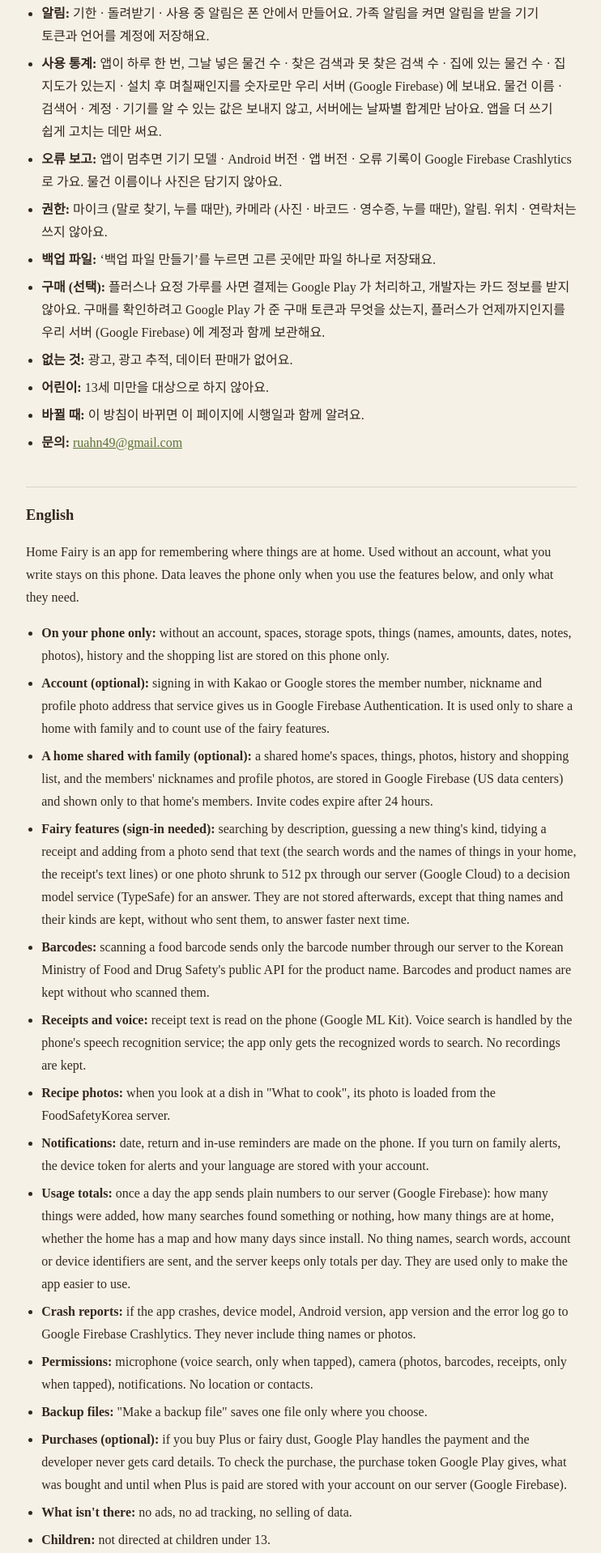
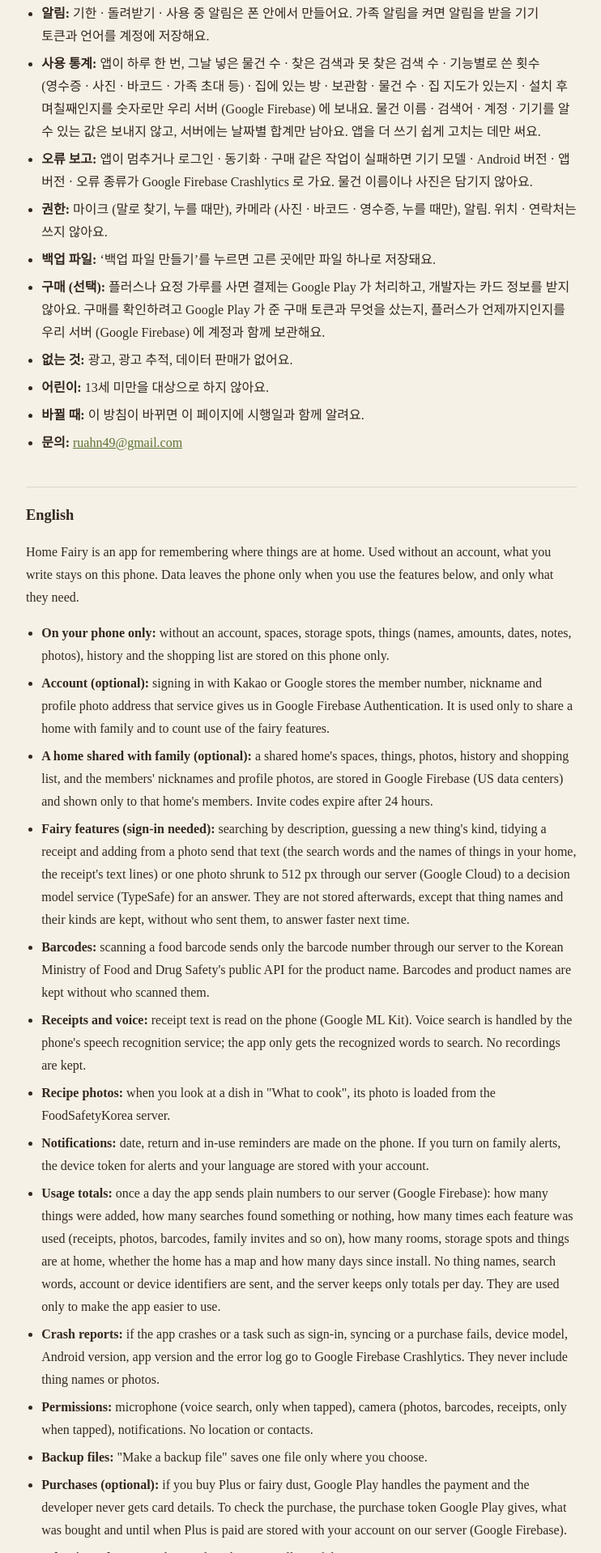
Before and after one commit to graviton94/graviton94.github.io, a plain HTML site: page homefairy/privacy/index.html in a window 1280 px wide. Shown: the part 927-2845 px from the top of the page at 81% size, without its empty margins (268-1010 px from the left). Drawn offline with Linux system fonts and the light colour scheme.

Commit message:
Home Fairy privacy: feature counts in the usage totals; failed tasks in error reports (#20)
Claude-Session: https://claude.ai/code/session_01B27ZN5yP1ixiSBpvkuwVVP

Co-authored-by: Claude <noreply@anthropic.com>

```diff
--- a/homefairy/privacy/index.html
+++ b/homefairy/privacy/index.html
@@ -19,8 +19,8 @@
 <li><b>영수증 · 음성:</b> 영수증 글자 읽기는 폰 안 (Google ML Kit) 에서 해요. 말로 찾기는 폰의 음성 인식 서비스가 처리하고, 앱은 알아들은 글자만 받아 검색해요. 녹음은 저장하지 않아요.</li>
 <li><b>레시피 사진:</b> ‘뭐 해 먹지’에서 요리를 볼 때 식품안전나라 서버에서 사진을 받아요.</li>
 <li><b>알림:</b> 기한 · 돌려받기 · 사용 중 알림은 폰 안에서 만들어요. 가족 알림을 켜면 알림을 받을 기기 토큰과 언어를 계정에 저장해요.</li>
-<li><b>사용 통계:</b> 앱이 하루 한 번, 그날 넣은 물건 수 · 찾은 검색과 못 찾은 검색 수 · 집에 있는 물건 수 · 집 지도가 있는지 · 설치 후 며칠째인지를 숫자로만 우리 서버 (Google Firebase) 에 보내요. 물건 이름 · 검색어 · 계정 · 기기를 알 수 있는 값은 보내지 않고, 서버에는 날짜별 합계만 남아요. 앱을 더 쓰기 쉽게 고치는 데만 써요.</li>
-<li><b>오류 보고:</b> 앱이 멈추면 기기 모델 · Android 버전 · 앱 버전 · 오류 기록이 Google Firebase Crashlytics 로 가요. 물건 이름이나 사진은 담기지 않아요.</li>
+<li><b>사용 통계:</b> 앱이 하루 한 번, 그날 넣은 물건 수 · 찾은 검색과 못 찾은 검색 수 · 기능별로 쓴 횟수(영수증 · 사진 · 바코드 · 가족 초대 등) · 집에 있는 방 · 보관함 · 물건 수 · 집 지도가 있는지 · 설치 후 며칠째인지를 숫자로만 우리 서버 (Google Firebase) 에 보내요. 물건 이름 · 검색어 · 계정 · 기기를 알 수 있는 값은 보내지 않고, 서버에는 날짜별 합계만 남아요. 앱을 더 쓰기 쉽게 고치는 데만 써요.</li>
+<li><b>오류 보고:</b> 앱이 멈추거나 로그인 · 동기화 · 구매 같은 작업이 실패하면 기기 모델 · Android 버전 · 앱 버전 · 오류 종류가 Google Firebase Crashlytics 로 가요. 물건 이름이나 사진은 담기지 않아요.</li>
 <li><b>권한:</b> 마이크 (말로 찾기, 누를 때만), 카메라 (사진 · 바코드 · 영수증, 누를 때만), 알림. 위치 · 연락처는 쓰지 않아요.</li>
 <li><b>백업 파일:</b> ‘백업 파일 만들기’를 누르면 고른 곳에만 파일 하나로 저장돼요.</li>
 <li><b>구매 (선택):</b> 플러스나 요정 가루를 사면 결제는 Google Play 가 처리하고, 개발자는 카드 정보를 받지 않아요. 구매를 확인하려고 Google Play 가 준 구매 토큰과 무엇을 샀는지, 플러스가 언제까지인지를 우리 서버 (Google Firebase) 에 계정과 함께 보관해요.</li>
@@ -41,8 +41,8 @@
 <li><b>Receipts and voice:</b> receipt text is read on the phone (Google ML Kit). Voice search is handled by the phone's speech recognition service; the app only gets the recognized words to search. No recordings are kept.</li>
 <li><b>Recipe photos:</b> when you look at a dish in "What to cook", its photo is loaded from the FoodSafetyKorea server.</li>
 <li><b>Notifications:</b> date, return and in-use reminders are made on the phone. If you turn on family alerts, the device token for alerts and your language are stored with your account.</li>
-<li><b>Usage totals:</b> once a day the app sends plain numbers to our server (Google Firebase): how many things were added, how many searches found something or nothing, how many things are at home, whether the home has a map and how many days since install. No thing names, search words, account or device identifiers are sent, and the server keeps only totals per day. They are used only to make the app easier to use.</li>
-<li><b>Crash reports:</b> if the app crashes, device model, Android version, app version and the error log go to Google Firebase Crashlytics. They never include thing names or photos.</li>
+<li><b>Usage totals:</b> once a day the app sends plain numbers to our server (Google Firebase): how many things were added, how many searches found something or nothing, how many times each feature was used (receipts, photos, barcodes, family invites and so on), how many rooms, storage spots and things are at home, whether the home has a map and how many days since install. No thing names, search words, account or device identifiers are sent, and the server keeps only totals per day. They are used only to make the app easier to use.</li>
+<li><b>Crash reports:</b> if the app crashes or a task such as sign-in, syncing or a purchase fails, device model, Android version, app version and the error log go to Google Firebase Crashlytics. They never include thing names or photos.</li>
 <li><b>Permissions:</b> microphone (voice search, only when tapped), camera (photos, barcodes, receipts, only when tapped), notifications. No location or contacts.</li>
 <li><b>Backup files:</b> "Make a backup file" saves one file only where you choose.</li>
 <li><b>Purchases (optional):</b> if you buy Plus or fairy dust, Google Play handles the payment and the developer never gets card details. To check the purchase, the purchase token Google Play gives, what was bought and until when Plus is paid are stored with your account on our server (Google Firebase).</li>
```
